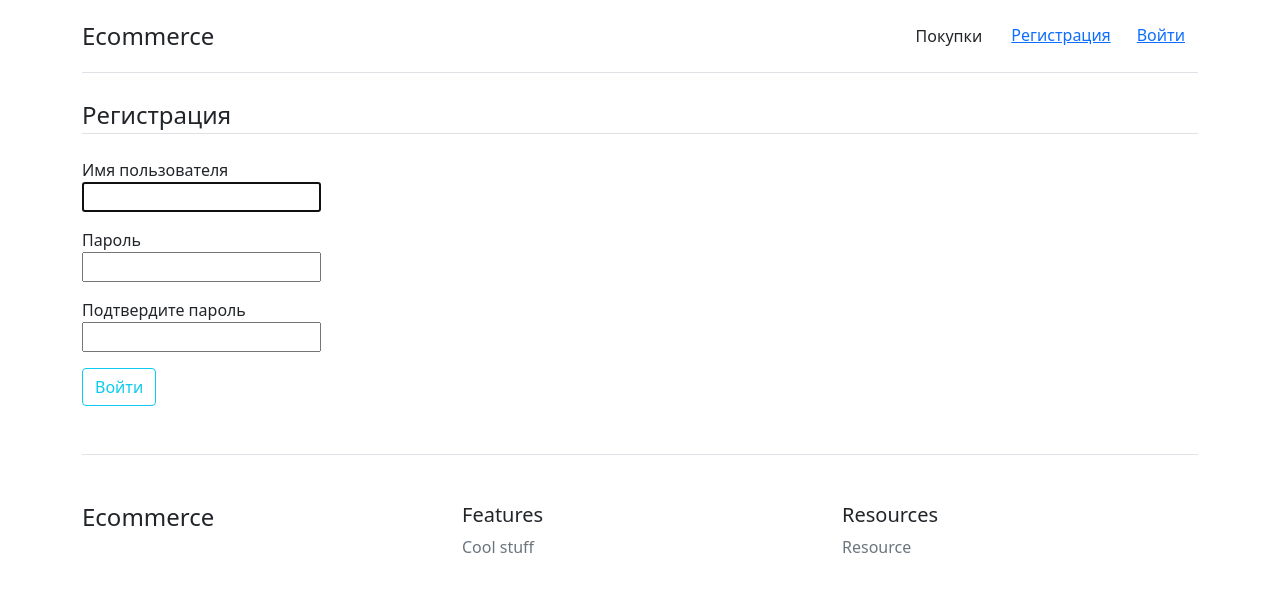
After one commit to nikolai-sh/Ecommerce, a Django app: page /register/ in a window 1280 px wide. The commit adds this page. Shown: the top 592 px of the page. Run offline with Django 3.2, Linux system fonts and the light colour scheme.

Commit message:
Create templates for login and register view

```diff
--- a/ecommerce/store/templates/store/base.html
+++ b/ecommerce/store/templates/store/base.html
@@ -26,9 +26,10 @@
                 <a class="me-3 py-2 text-dark text-decoration-none" href="#">Покупки</a>
             {% if user.is_authenticated %}
                 <a class="me-3 py-2 text-dark text-decoration-none" href="#">{{ user.username }}</a>
-                <button type="button" class="btn btn-link">Выйти</button>
+                <a  class="btn btn-link" href="{% url 'logout' %}">Выйти</a>
             {% else %}
-                <button type="button" class="btn btn-link">Войти</button>
+                <a  class="btn btn-link" href="{% url 'register' %}">Регистрация</a>
+                <a  class="btn btn-link" href="{% url 'login' %}">Войти</a>
             {% endif %}
           </nav>
         </div>
--- /dev/null
+++ b/ecommerce/user/templates/user/register.html
@@ -0,0 +1,19 @@
+{% extends 'store/base.html' %}
+
+{% block content %}
+    <form method="POST">
+        {% csrf_token %}
+        <fieldset class="form-group">
+            <legend class="border-bottom mb-4">Регистрация</legend>
+            <label for="">Имя пользователя</label>
+            <p>{{ form.username }}</p>
+            <label for="">Пароль</label>
+            <p>{{ form.password1 }}</p>
+            <label for="">Подтвердите пароль</label>
+            <p>{{ form.password2 }}</p>
+        </fieldset>
+        <div class="form-group">
+            <button class="btn btn-outline-info" type="submit">Войти</button>
+        </div>
+    </form>
+{% endblock %}
```
Also changed, not shown: ecommerce/user/templates/user/login.html (added, +18 -0 lines).
